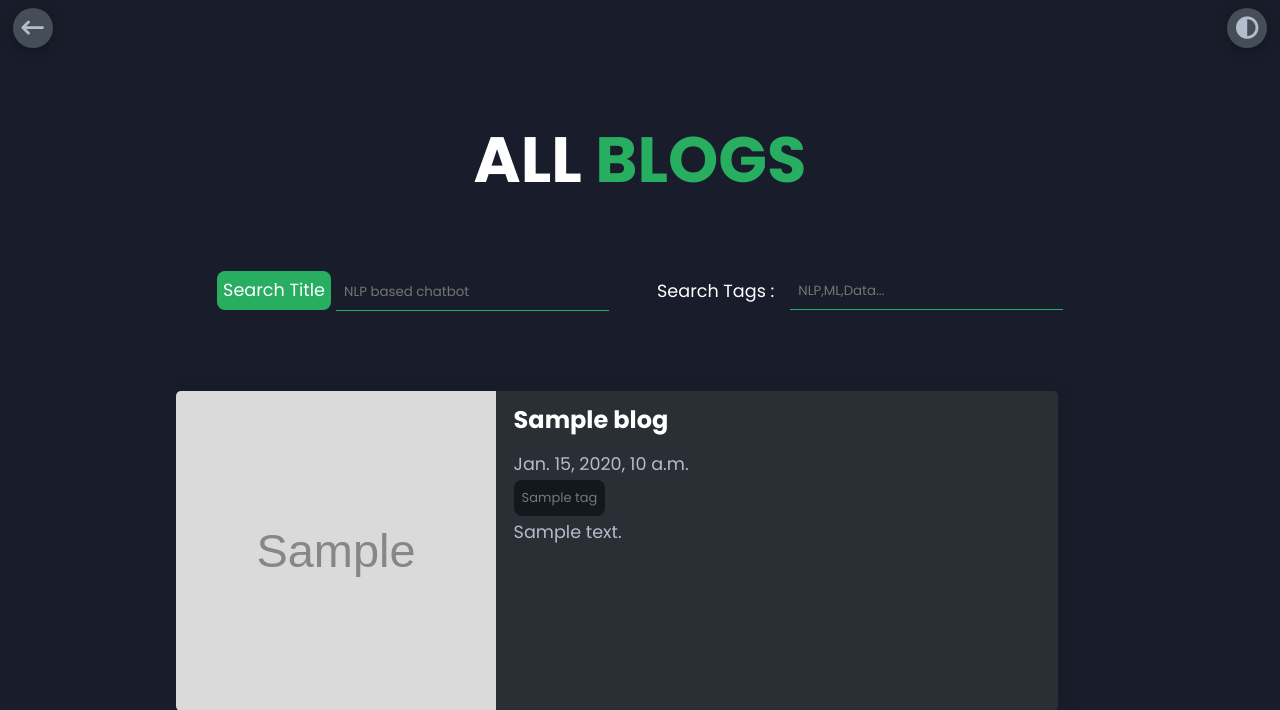
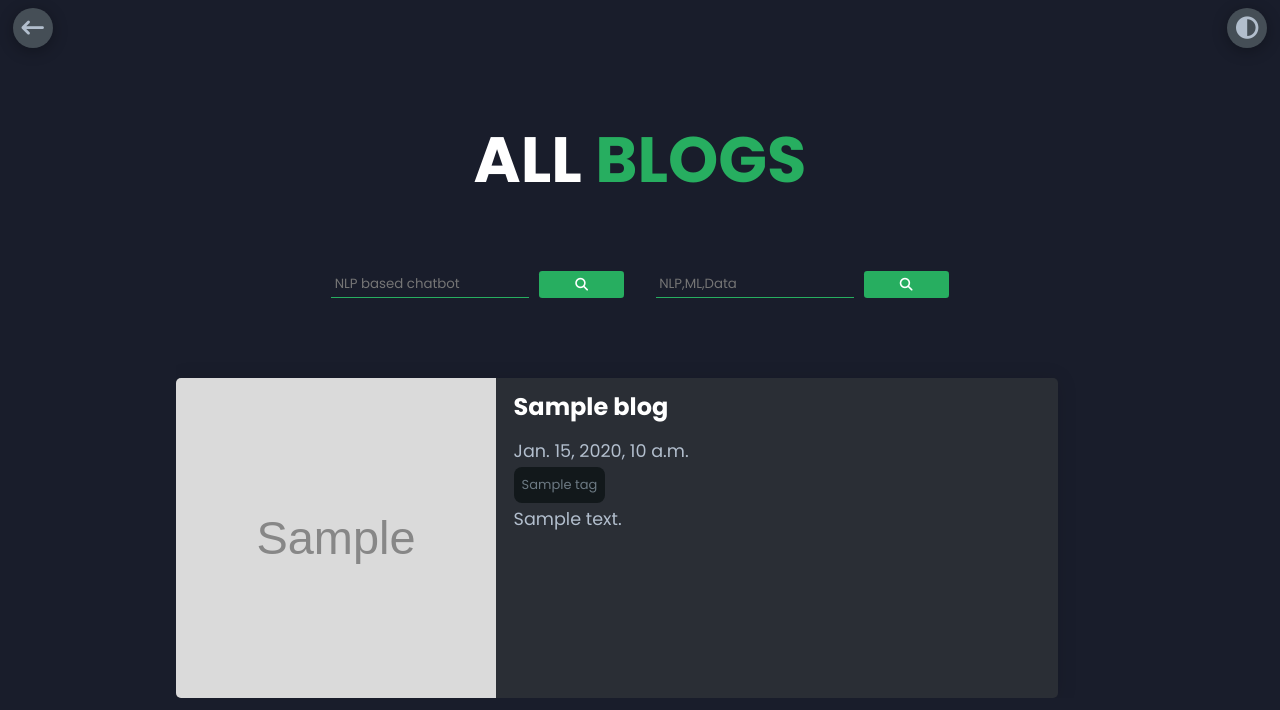
Before and after one commit to juspreet51/BlogWebsite, a Django app: template home/templates/showmore.html in a window 1280 px wide. Shown: the top 710 px of the page. Run offline with Django 4.2, Linux system fonts and the light colour scheme; the template is opened without the code that fills it: most values are stand-ins (such as "Sample title", 1, 10 or a date in 2020); grey boxes marked "Sample" are stand-in pictures; some libraries are stand-ins or nearby versions.

Commit message:
Added some changes suggested

```diff
--- a/home/static/css/styles.css
+++ b/home/static/css/styles.css
@@ -244,11 +244,11 @@ header {
 .btn-title{
   background-color: var(--color-secondary);
   border: none;
-  padding: 0.4rem;
-  border-radius: 0.5rem;
+  padding: 0.2rem;
+  border-radius: 0.2rem;
   cursor: pointer;
   font-family: "Poppins", sans-serif;
-  font-size: 1.1rem;
+  font-size: 0.8rem;
   color: var(--color-white);
 
 }
@@ -262,6 +262,18 @@ header {
   display: flex;
   gap: 1rem;
   flex-direction: row;
+}
+.search-form{
+  display: flex;
+  gap:10px;
+  flex-direction: row;
+}
+.search-form>input{
+  text-overflow: ellipsis;
+  width: 70%;
+}
+.search-form>button{
+  width: 30%;
 }
 #search-btn{
   cursor: pointer;
@@ -279,7 +291,7 @@ header {
 #query-category,#query-title{
   font-family: inherit;
   color: var(--color-grey-2);
-  padding: 0.5rem;
+  padding: 0.2rem;
   border-bottom: 0.1rem solid var(--color-secondary);
   border-top:none ;
   border-right:none;
@@ -825,12 +837,6 @@ header {
   color: var(--color-grey-2);
   line-height: 2rem;
 }
-
-
-
-
-
-
 
 
 .contact-content-con {
@@ -1049,10 +1055,23 @@ header {
 .search-opt{
   display: flex;
   align-items: center;
-  gap: 3rem;
+  gap: 2rem;
   justify-content: center;
 }
-
+.search-container{
+  margin: 2rem auto;
+}
+.search-select{
+  font-size: 22px;
+  padding: 4px 10px;
+  border-radius: 0.5rem;
+  font-weight: 400;
+  background-color: var(--color-secondary);
+  color: white;
+}
+.search-option{
+  font-size: 22px;
+}
 
 .category {
   display: flex;
--- a/home/templates/searchBlogs.html
+++ b/home/templates/searchBlogs.html
@@ -57,7 +57,7 @@
                             {% endfor %}
                         </div>
                         <p>
-                            {{bg.content | safe}}
+                          {{bg.short_description}}
                         </p>
                     </div>
                 </div>
--- a/home/templates/showmore.html
+++ b/home/templates/showmore.html
@@ -1,41 +1,30 @@
 {% load static %}
 <!DOCTYPE html>
 <html lang="en">
+
 <head>
   <meta charset="UTF-8" />
   <meta http-equiv="X-UA-Compatible" content="IE=edge" />
   <meta name="viewport" content="width=device-width, initial-scale=1.0" />
   <title>All Blogs</title>
-    <link rel="shortcut icon" href="{% static '/images/favicon.ico' %}"/>
+  <link rel="shortcut icon" href="{% static '/images/favicon.ico' %}" />
   <link rel="stylesheet" href="{% static 'css/styles.css'%}" />
   <link rel="preconnect" href="https://fonts.googleapis.com" />
   <link rel="preconnect" href="https://fonts.gstatic.com" crossorigin />
-    <link
-      rel="stylesheet"
-      href="https://cdnjs.cloudflare.com/ajax/libs/font-awesome/4.7.0/css/font-awesome.min.css"
-    />
-    <link
-      rel="stylesheet"
-      href="https://cdnjs.cloudflare.com/ajax/libs/font-awesome/5.15.4/css/all.min.css"
+  <link rel="stylesheet" href="https://cdnjs.cloudflare.com/ajax/libs/font-awesome/4.7.0/css/font-awesome.min.css" />
+  <link rel="stylesheet" href="https://cdnjs.cloudflare.com/ajax/libs/font-awesome/5.15.4/css/all.min.css"
     integrity="sha512-1ycn6IcaQQ40/MKBW2W4Rhis/DbILU74C1vSrLJxCq57o941Ym01SwNsOMqvEBFlcgUa6xLiPY/NS5R+E6ztJQ=="
-      crossorigin="anonymous"
-      referrerpolicy="no-referrer"
-    />
-    <link
-      href="https://fonts.googleapis.com/css2?family=Poppins:wght@400;500;600;700;800&display=swap"
-      rel="stylesheet"
-    />
-    <link
-      rel="stylesheet"
-      href="//cdnjs.cloudflare.com/ajax/libs/highlight.js/11.7.0/styles/stackoverflow-dark.min.css"
-    />
+    crossorigin="anonymous" referrerpolicy="no-referrer" />
+  <link href="https://fonts.googleapis.com/css2?family=Poppins:wght@400;500;600;700;800&display=swap"
+    rel="stylesheet" />
+  <link rel="stylesheet"
+    href="//cdnjs.cloudflare.com/ajax/libs/highlight.js/11.7.0/styles/stackoverflow-dark.min.css" />
   <script src="https://code.jquery.com/jquery-3.5.1.js"></script>
   <script src="https://cdnjs.cloudflare.com/ajax/libs/OwlCarousel2/2.3.4/owl.carousel.min.js"></script>
-    <link
-      rel="stylesheet"
-      href="https://cdnjs.cloudflare.com/ajax/libs/OwlCarousel2/2.3.4/assets/owl.carousel.min.css"
-    />
+  <link rel="stylesheet" href="https://cdnjs.cloudflare.com/ajax/libs/OwlCarousel2/2.3.4/assets/owl.carousel.min.css" />
+
 </head>
+
 <body>
   <section class="container" id="blogs">
     <div class="blogs-content">
@@ -43,27 +32,36 @@
         <h2>All <span>Blogs</span></h2>
       </div>
       <div class="search-opt">
-            <div class='search-category'>
-                  <form method="get" action="/search">
-                    <button class="btn-title"><div>Search Title</div></button>
-                    <input type='text' id="query-title" name="query-title" placeholder="NLP based chatbot" >
-                  </input>
+        <div class="search-category">
+              <form class="search-form" method="get" action="/search">
+
+                <input type="text" id="query-title" name="query-title" placeholder="NLP based chatbot">
+                <!-- <button class="btn-title"><div>Search Title</div></button> -->
+                <button class="btn-title"><i class="fa fa-search" aria-hidden="true"></i></button>
 
               </form>
         </div>
-            <div class='search-category'>
-              <div >Search Tags : </div>
-                  <input type='text' id="query-category" placeholder="NLP,ML,Data..." onkeyup=searchTag() ></input>
+        <div class="search-category">
+          <form class="search-form" method="get" action="/search-category">
+
+            <input type="text" id="query-category" name="query-category" placeholder="NLP,ML,Data">
+            <!-- <button class="btn-title"><div>Search Tag</div></button> -->
+            <button class="btn-title"><i class="fa fa-search" aria-hidden="true"></i></button>
+
+          </form>
     </div>
+
       </div>
-            <div class="blogs" >
+      <div class="blogs">
         {% for bg in blogData %}
         <div class="blog" id="blog-{{bg.id}}">
           <img id="img-blog" src="{{bg.image}}" alt={{bg.title}}>
           <div class="blog-text">
-                        <a href="/blog/{{bg.title}}" target="_blank"><h4>
+            <a href="/blog/{{bg.title}}" target="_blank">
+              <h4>
                 {{bg.title}}
-                        </h4></a>
+              </h4>
+            </a>
             <p>{{bg.date}}</p>
             <div class='tag-list'>
               {% for tag in bg.cat.all %}
@@ -113,10 +111,8 @@
   </section>
   <script src="{% static 'js/app.js'%}"></script>
   <script src="//cdnjs.cloudflare.com/ajax/libs/highlight.js/11.7.0/highlight.min.js"></script>
-    <script
-      src="https://kit.fontawesome.com/29ea8845ba.js"
-      crossorigin="anonymous"
-    ></script>
+  <script src="https://kit.fontawesome.com/29ea8845ba.js" crossorigin="anonymous"></script>
   {% include "footer.html" %}
 </body>
+
 </html>
--- a/home/urls.py
+++ b/home/urls.py
@@ -12,6 +12,7 @@ urlpatterns = [
     path('about/aboutme',views.about, name='about'),
     path('category/<str:tag>',views.category, name='category'),
     path('contact/contactus',views.contact, name='contact'),
-    path('search',views.search, name='search')
+    path('search',views.search, name='search'),
+    path('search-category',views.search_category, name='category')
     # path('<str:query>/',views.home_query, name='home_query')
 ]+static(settings.MEDIA_URL,document_root=settings.MEDIA_ROOT)
```
Also changed, not shown: home/views.py (+18 -0 lines). Lines whose indentation alone changed are shown as unchanged.
